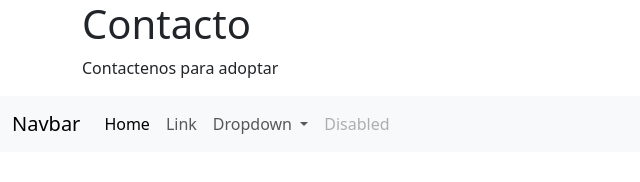
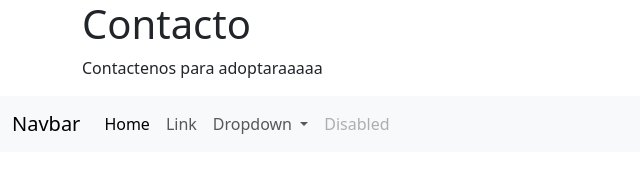
Before and after one commit to Paltaxd2/nose, a plain HTML site: page contacto.html in a window 1280 px wide. Shown: the full height of the page, 0-640 px from the left. Drawn offline with nearby package versions, Linux system fonts and the light colour scheme.

Commit message:
noseeeeeeee

```diff
--- a/contacto.html
+++ b/contacto.html
@@ -9,7 +9,7 @@
 <body>
     <header class="container">
         <h1>Contacto</h1>
-        <p>Contactenos para adoptar</p>
+        <p>Contactenos para adoptaraaaaa</p>
     </header>
     <main>
         <nav>
```
